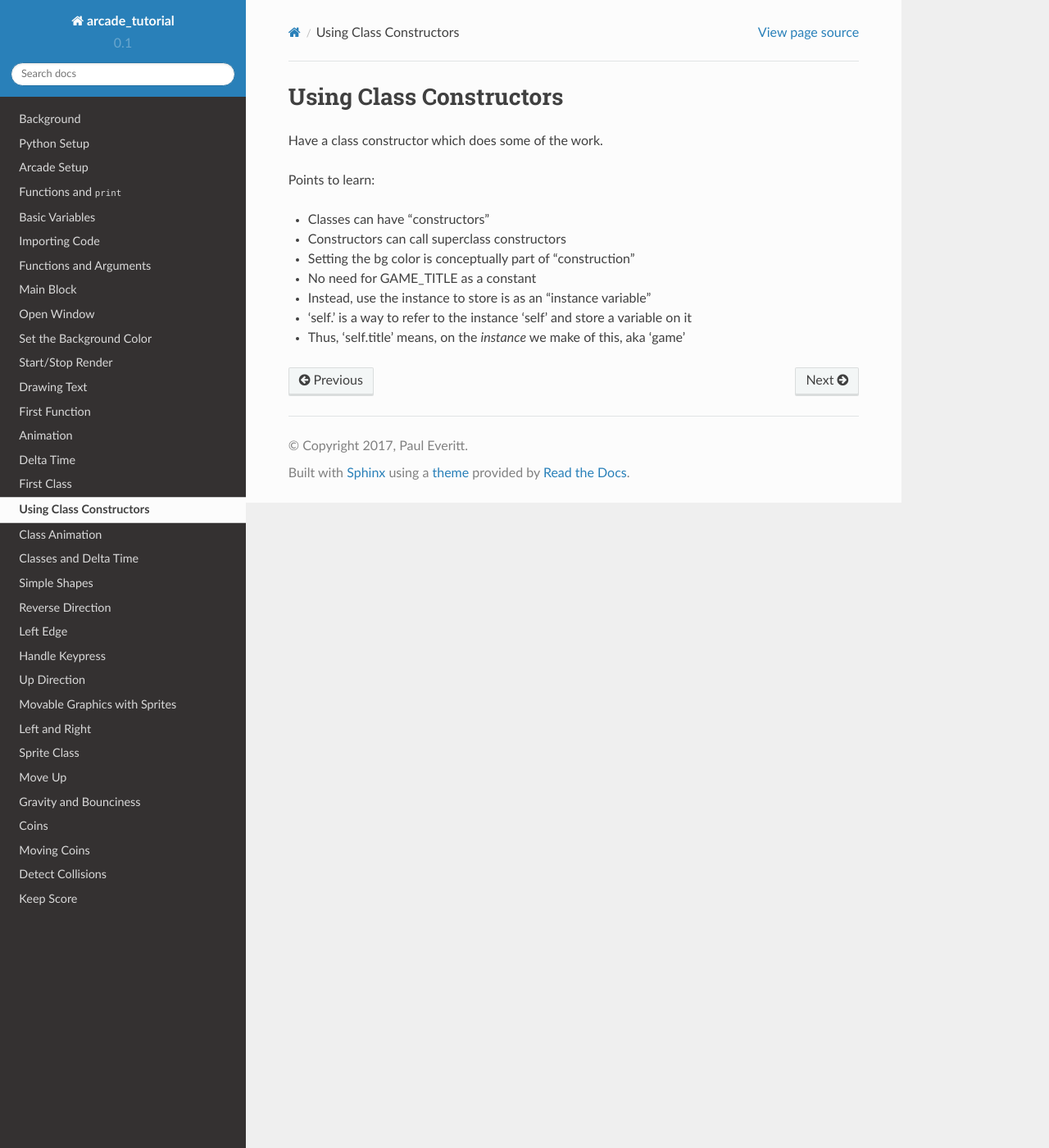
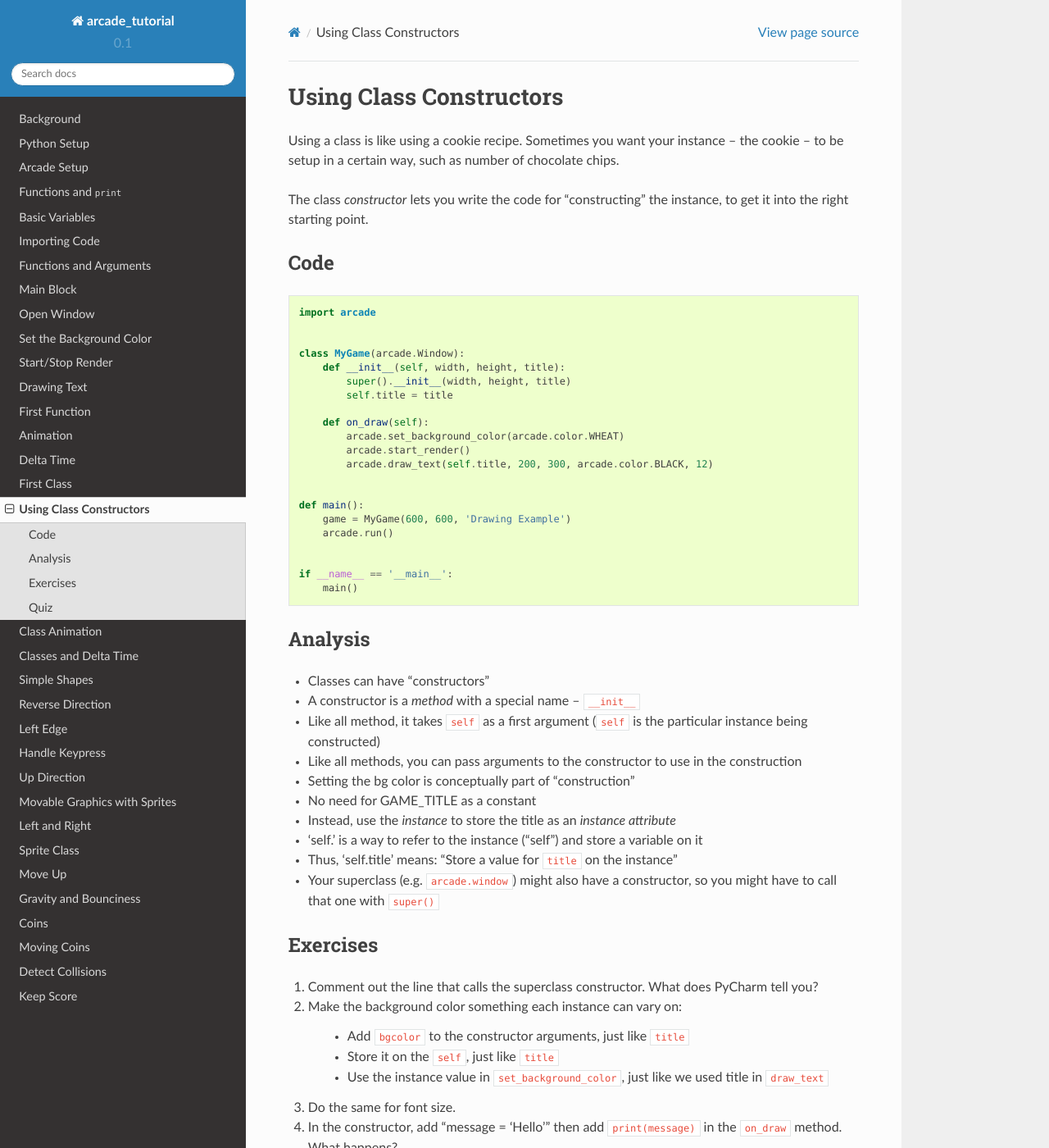
Before and after one commit to pauleveritt/arcade_tutorial, a Sphinx documentation site: the page built from docs/constructor/index.rst, in a window 1280 px wide and 1400 px high. Shown: the whole window at 82% size. Built offline with Sphinx 7.4.7 and the Read the Docs theme 2.0.0, drawn with Linux system fonts in a browser that asks for light colours; some of the changed text lies outside the part shown.

Commit message:
Many more sections.

```diff
--- a/docs/class_animation/game.py
+++ b/docs/class_animation/game.py
@@ -20,5 +20,6 @@ def main():
     game = MyGame(600, 600, 'Drawing Example', arcade.color.WHEAT)
     arcade.run()
 
+
 if __name__ == '__main__':
     main()
--- a/docs/class_animation/index.rst
+++ b/docs/class_animation/index.rst
@@ -1,3 +1,35 @@
 ===============
 Class Animation
 ===============
+
+Re-create the earlier "kinda not-really" animation section, this time with
+a class.
+
+Code
+====
+
+.. literalinclude:: game.py
+
+Analysis
+========
+
+#. This time we *pass another value* into the constructor and store it
+   on the *instance*.
+
+#. We are now storing *width and height* on the instance.
+
+#. Why? We are doing a *calculation* in ``on_draw``. We want to draw the
+   text in the middle of the screen. ``width`` and ``height`` were
+   passed into the constructor but to be used in *another* method, need
+   to be stored on the instance ``self``.
+
+What Is ``on_draw``?
+====================
+
+Arcade makes it easy to do games. You write a method named ``on_draw`` and
+Arcade will *call* that method to do all the drawing.
+
+Exercises
+=========
+
+#. Put the text a third of the way from the top.
--- a/docs/class_delta/game.py
+++ b/docs/class_delta/game.py
@@ -16,7 +16,7 @@ class MyGame(arcade.Window):
         message = self.title + ': ' + str(self.position)
         arcade.draw_text(message, self.position, y, arcade.color.BLACK, 12)
 
-    def animate(self, delta_time):
+    def update(self, delta_time):
         self.position += 1
 
 
@@ -25,5 +25,6 @@ def main():
     game.position = 100
     arcade.run()
 
+
 if __name__ == '__main__':
     main()
--- a/docs/constructor/index.rst
+++ b/docs/constructor/index.rst
@@ -2,21 +2,69 @@
 Using Class Constructors
 ========================
 
+Using a class is like using a cookie recipe. Sometimes you want your
+instance -- the cookie -- to be setup in a certain way, such as number
+of chocolate chips.
 
-Have a class constructor which does some of the work.
+The class *constructor* lets you write the code for "constructing" the
+instance, to get it into the right starting point.
 
-Points to learn:
+Code
+====
+
+.. literalinclude:: game.py
+
+Analysis
+========
 
 - Classes can have "constructors"
 
-- Constructors can call superclass constructors
+- A constructor is a *method* with a special name -- ``__init__``
+
+- Like all method, it takes ``self`` as a first argument (``self``
+  is the particular instance being constructed)
+
+- Like all methods, you can pass arguments to the constructor to use
+  in the construction
 
 - Setting the bg color is conceptually part of "construction"
 
 - No need for GAME_TITLE as a constant
 
-- Instead, use the instance to store is as an "instance variable"
+- Instead, use the *instance* to store the title as an *instance attribute*
 
-- 'self.' is a way to refer to the instance 'self' and store a variable on it
+- 'self.' is a way to refer to the instance ("self") and store a variable on it
 
-- Thus, 'self.title' means, on the *instance* we make of this, aka 'game'
+- Thus, 'self.title' means: "Store a value for ``title`` on the instance"
+
+- Your superclass (e.g. ``arcade.window``) might also have a constructor,
+  so you might have to call that one with ``super()``
+
+Exercises
+=========
+
+#. Comment out the line that calls the superclass constructor. What does
+   PyCharm tell you?
+
+#. Make the background color something each instance can vary on:
+
+    - Add ``bgcolor`` to the constructor arguments, just like ``title``
+
+    - Store it on the ``self``, just like ``title``
+
+    - Use the instance value in ``set_background_color``, just like we
+      used title in ``draw_text``
+
+#. Do the same for font size.
+
+#. In the constructor, add "message = 'Hello'" then add ``print(message)`` in
+   the ``on_draw`` method. What happens?
+
+Quiz
+====
+
+#. Is the constructor used to construct classes or to construct instances?
+
+#. Is ``__init__`` a function or a method?
+
+#. On what line is the constructor called (i.e. executed)?
--- a/docs/shapes/game.py
+++ b/docs/shapes/game.py
@@ -16,7 +16,7 @@ class MyGame(arcade.Window):
         y = self.height / 2
         arcade.draw_circle_filled(self.position, y, self.radius, arcade.color.RED)
 
-    def animate(self, delta_time):
+    def update(self, delta_time):
         self.position += self.velocity
 
 
@@ -25,5 +25,6 @@ def main():
     game.position = 1
     arcade.run()
 
+
 if __name__ == '__main__':
     main()
```
Also changed, not shown: docs/class_delta/index.rst (+38 -5 lines), docs/shapes/index.rst (+4 -3 lines).
